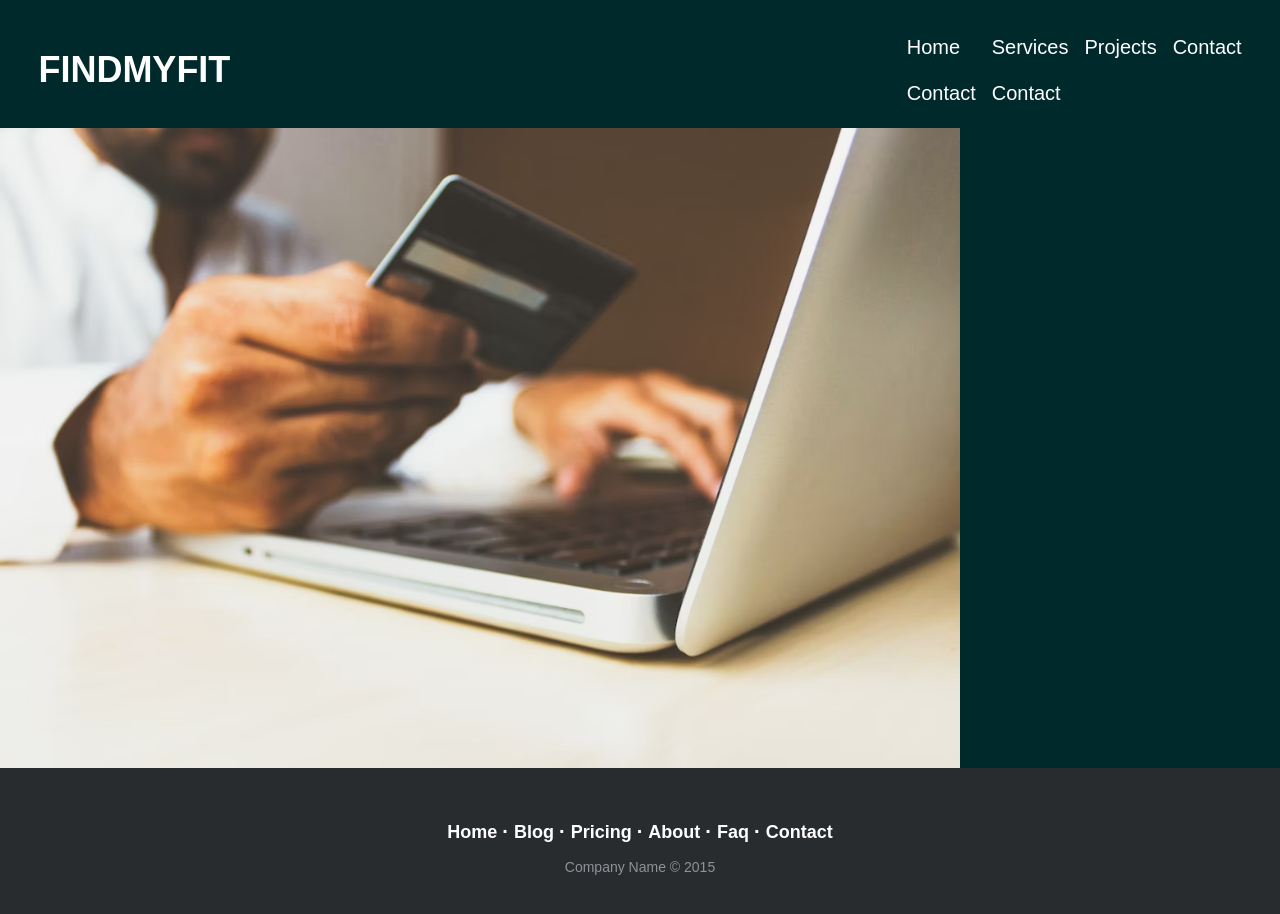
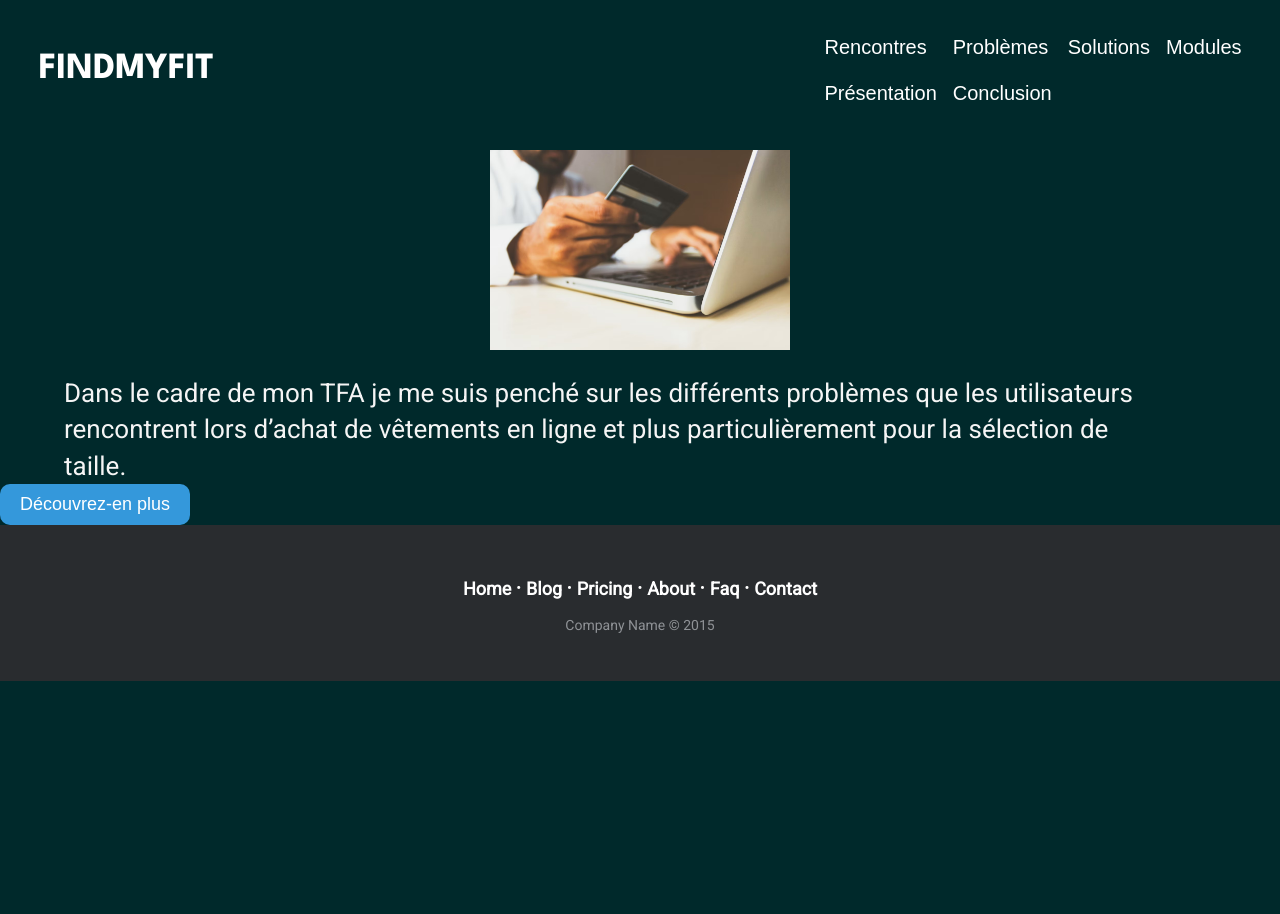
Before and after one commit to NathanDreams/TFA-, a website: page src/index.html in a window 1280 px wide. After the commit the page ends 800 px from the top, so only its background shows below. Drawn offline with Linux system fonts and the light colour scheme.

Commit message:
ajout premier texte + bouton

```diff
--- a/src/index.html
+++ b/src/index.html
@@ -19,12 +19,12 @@
 		<div class="container">
 			<h1>FINDMYFIT</h1>
 			 <nav>
-				<a href="#">Home</a>
-				<a href="#">Services</a>
-				<a href="#">Projects</a>
-				<a href="#">Contact</a>
-        <a href="#">Contact</a>
-        <a href="#">Contact</a>
+				<a href="#">Rencontres</a>
+				<a href="#">Problèmes</a>
+				<a href="#">Solutions</a>
+				<a href="#">Modules</a>
+                <a href="#">Présentation</a>
+                <a href="#">Conclusion</a>
 			 </nav>
 			<button class="hamburger">
 				<div class="bar"></div>
@@ -32,17 +32,20 @@
 		</div>
   </header>
 	 <nav class="mobile-nav">
-		<a href="#">Home</a>
-		<a href="#">Services</a>
-		<a href="#">Projects</a>
-		<a href="#">Contact</a>
-    <a href="#">Contact</a>
-    <a href="#">Contact</a>
+			    <a href="#">Rencontres</a>
+				<a href="#">Problèmes</a>
+				<a href="#">Solutions</a>
+				<a href="#">Modules</a>
+        		<a href="#">Présentation</a>
+        		<a href="#">Conclusion</a>
 	 </nav>
 
    <img class="first-image" src="assets/images/image1.png" alt="homme achetant en ligne des vetements">
 
 
+    <p class="first-text">Dans le cadre de mon TFA je me suis penché sur les différents problèmes que les utilisateurs rencontrent lors d’achat de vêtements en ligne et plus particulièrement pour la sélection de taille.</p>
+
+    <button class="rounded-button">Découvrez-en plus</button>
 
 
  <footer class="footer-distributed">
--- a/src/styles/app.scss
+++ b/src/styles/app.scss
@@ -1,5 +1,8 @@
 @import 'utils/variables';
 @import 'components/type';
+@import url('https://fonts.googleapis.com/css2?family=League+Spartan:wght@700&display=swap');
+@import url('https://fonts.googleapis.com/css2?family=Roboto&display=swap');
+
 
 body {
     background-color: #00292B;
@@ -10,6 +13,20 @@ body {
 	padding: 0;
 	box-sizing: border-box;
 
+}
+
+h1 {
+	font-family: 'League Spartan', sans-serif;
+	font-size: 37px;
+}
+
+p {
+	font-family: 'Roboto', sans-serif;
+	font-size: 26px;
+	line-height: 1.4;
+	color: #f5f5f5;
+	margin-left: 5%;
+	margin-right: 10%;
 }
 
 .container {
@@ -66,7 +83,7 @@ body {
 	min-height: 100vh;
 	display: block;
 	z-index: 98;
-
+	background-color: #00292B; // couleur fond burger menu cliqué //
 	padding-top: 120px;
 	transition: 0.4s;
 }
@@ -104,31 +121,7 @@ body {
 
 
 
-.button {
-	appearance: none;
-	border: none;
-	outline: none;
-	background: none;
 
-	display: inline-block;
-	color: #FFF;
-	font-size: 20px;
-	background-color: #FF9FDB;
-	padding: 12px 16px;
-	border-radius: 8px;
-	text-decoration: none;
-	text-transform: uppercase;
-	font-weight: 700;
-	cursor: pointer;
-
-	@media (max-width: 767px) {
-		font-size: 18px;
-	}
-}
-
-img {
-	max-width: 100%;
-}
 
 header {
 	color: #FFF;
@@ -137,7 +130,7 @@ header {
 	left: 0;
 	width: 100%;
 	z-index: 99;
-	// background-color: #12002F;
+
 
 	.container {
 		padding-top: 32px;
@@ -164,14 +157,32 @@ header {
 		}
     }
   .first-image {
-	margin-top: 10%;
-	max-width: 75%;
-	display: flex;
-	text-align: center;
+	padding-top: 150px;
+	max-width: 300px;
+	display: block; /* Permet d'appliquer des marges et de centrer l'image horizontalement */
+    margin-left: auto; /* Centre l'image horizontalement */
+    margin-right: auto; /* Centre l'image horizontalement */
+  }
+
+  .first-text {
+	padding-top: 25px;
   }
 
 
 
+  .rounded-button {
+	padding: 10px 20px;
+	border-radius: 10px;
+	background-color: #3498db;
+	color: #fff;
+	border: none;
+	font-size: 18px;
+	cursor: pointer;
+  }
+
+  .rounded-button:hover {
+	background-color: #2980b9;
+  }
 
 
 
```
Also changed, not shown: src/scripts/app.js (line endings or trailing spaces), src/styles/app.css. Lines whose indentation alone changed are shown as unchanged.
